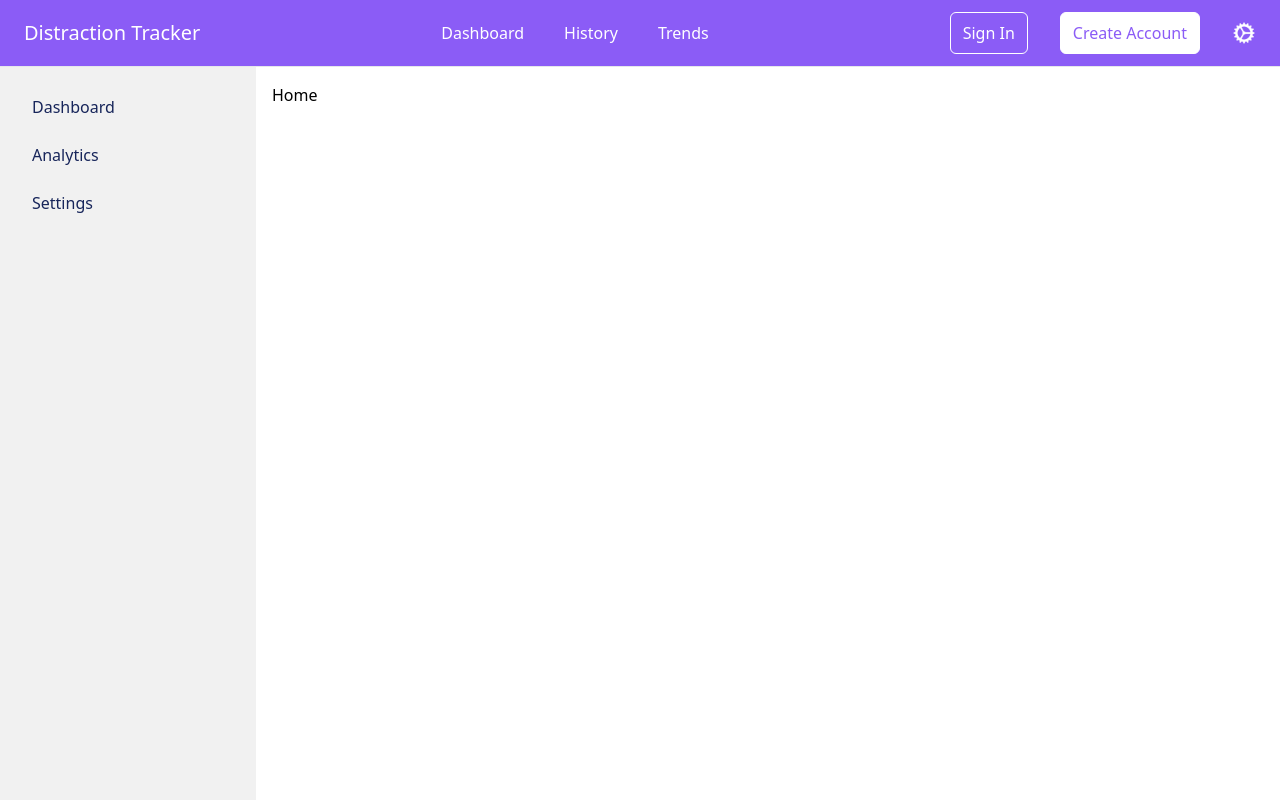
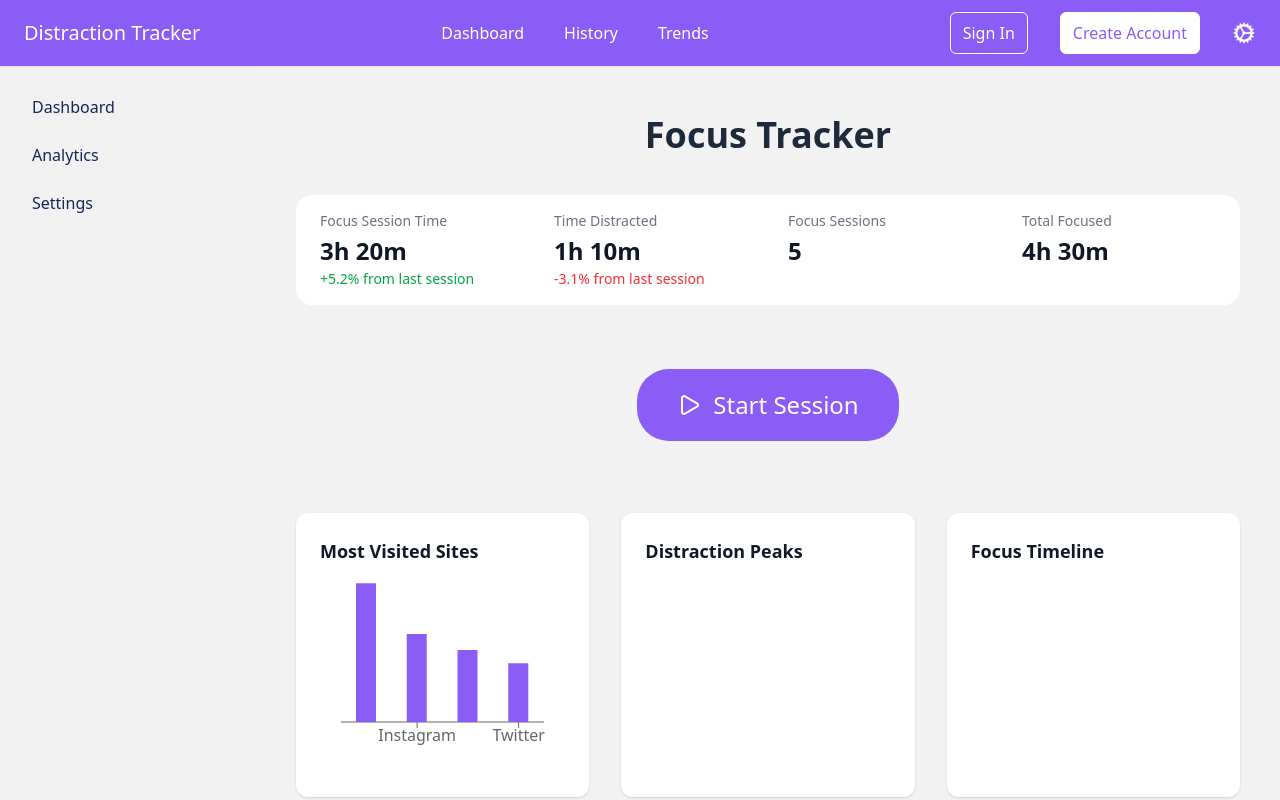
Before and after one commit to priyanshu-48/distraction-tracker, a React (Vite) app in the folder client/: page / in a window 1280 px wide. Built offline with nearby package versions, Linux system fonts and the light colour scheme.

Commit message:
feat: Add content to homepage

```diff
--- a/client/package.json
+++ b/client/package.json
@@ -11,6 +11,7 @@
   },
   "dependencies": {
     "@tailwindcss/vite": "^4.1.8",
+    "clsx": "^2.1.1",
     "lucide-react": "^0.514.0",
     "react": "^19.1.0",
     "react-dom": "^19.1.0",
--- a/client/src/App.jsx
+++ b/client/src/App.jsx
@@ -2,7 +2,7 @@ import './App.css'
 import {Routes,Route} from "react-router-dom";
 import Dashboard from './layout/Dashboard';
 import Analytics from './pages/analytics';
-import Home from './pages/Home';
+import HomePage from './pages/HomePage';
 
 
 
@@ -10,7 +10,7 @@ function App() {
   return(
     <Routes>
       <Route path="/" element={<Dashboard />}>
-        <Route path='/' element={<Home />} />
+        <Route path='/' element={<HomePage />} />
         <Route path='/analytics' element={<Analytics />} />
       </Route>
     </Routes>
--- a/client/src/components/charts/TopSitesChart.jsx
+++ b/client/src/components/charts/TopSitesChart.jsx
@@ -10,11 +10,11 @@ const data = [
 export default function TopSitesChart() {
   return (
     <ResponsiveContainer width="100%" height={200}>
-      <BarChart layout="vertical" data={data}>
-        <XAxis type="number" hide />
-        <YAxis dataKey="site" type="category" />
+      <BarChart layout="horizontal" data={data}>
+        <XAxis dataKey="site" type="category"/>
+        <YAxis type="number" hide />
         <Tooltip />
-        <Bar dataKey="minutes" fill="#8b5cf6" radius={[4, 4, 0, 0]} />
+        <Bar dataKey="minutes" fill="#8b5cf6" barSize={20}/>
       </BarChart>
     </ResponsiveContainer>
   );
--- /dev/null
+++ b/client/src/components/homepage/button.jsx
@@ -0,0 +1,20 @@
+import React from 'react';
+import clsx from 'clsx';
+
+export default function Button({ children, onClick, variant = 'default', className = '', ...props }) {
+  const baseStyles = 'inline-flex items-center justify-center rounded-4xl px-10 py-5 text-2xl font-medium transition-colors';
+  const variants = {
+    default: 'bg-violet text-white',
+    destructive: 'bg-bright-pink text-white',
+  };
+
+  return (
+    <button
+      onClick={onClick}
+      className={clsx(baseStyles, variants[variant], className)}
+      {...props}
+    >
+      {children}
+    </button>
+  );
+}
--- /dev/null
+++ b/client/src/components/homepage/card.jsx
@@ -0,0 +1,10 @@
+import React from 'react';
+
+export default function Card({ title, children }) {
+  return (
+    <div className="bg-white rounded-xl shadow p-6">
+      {title && <h2 className="text-lg font-semibold text-gray-900 mb-4">{title}</h2>}
+      {children}
+    </div>
+  );
+}
--- /dev/null
+++ b/client/src/components/homepage/statBlock.jsx
@@ -0,0 +1,15 @@
+// import React from 'react';
+
+export default function StatBlock({ title, value, growth = null }) {
+  return (
+    <div className="flex flex-col">
+      <p className="text-sm text-gray-500">{title}</p>
+      <p className="text-2xl font-semibold text-gray-900 mt-1">{value}</p>
+      {growth !== null && (
+        <p className={`text-sm mt-0.5 ${growth >= 0 ? 'text-green-600' : 'text-red-500'}`}>
+          {growth >= 0 ? `+${growth}%` : `${growth}%`} from last session
+        </p>
+      )}
+    </div>
+  );
+}
--- a/client/src/index.css
+++ b/client/src/index.css
@@ -4,7 +4,7 @@
     --color-violet:#8b5cf6;
     --color-navy-blue: #17255a;
     --color-bright-pink: #f45b69;
-    --color-warm-white: #fffaf0;
+    --color-warm-white: #f2f2f2;
     --color-eerie-black: #1b1b1b;
     --color-grey:#F1F1F1;
     --color-dark-grey:#E0E0E0;
--- a/client/src/layout/Dashboard.jsx
+++ b/client/src/layout/Dashboard.jsx
@@ -11,7 +11,7 @@ const Dashboard = () => {
       <div className="flex flex-1 overflow-hidden">
         <Sidebar />
 
-        <main className="flex-1 p-4 overflow-auto">
+        <main className="flex-1 overflow-auto">
           <Outlet />
         </main>
       </div>
--- a/client/src/layout/home.jsx
+++ /dev/null
@@ -1,21 +0,0 @@
-import Sidebar from '../components/Sidebar';
-import Navbar from '../components/Navbar';
-
-export default function Layout({ children }) {
-  return (
-    <div className="flex flex-col h-screen">
-      {/* Navbar at the top */}
-      <Navbar />
-
-      <div className="flex flex-1 overflow-hidden">
-        {/* Sidebar on the left */}
-        <Sidebar />
-
-        {/* Main content on the right */}
-        <main className="flex-1 p-6 overflow-y-auto bg-gray-100">
-          {children}
-        </main>
-      </div>
-    </div>
-  );
-}
--- a/client/src/pages/Home.jsx
+++ /dev/null
@@ -1,9 +0,0 @@
-import React from 'react'
-
-const Home = () => {
-  return (
-    <div><h1>Home</h1></div>
-  )
-}
-
-export default Home
--- /dev/null
+++ b/client/src/pages/HomePage.jsx
@@ -0,0 +1,76 @@
+import { useState } from "react";
+import Button from "../components/homepage/button";
+import StatBlock from "../components/homepage/statBlock";
+import {BarChart,Bar,XAxis,YAxis,Tooltip,ResponsiveContainer,} from "recharts";
+import TopSitesChart from "../components/charts/TopSitesChart";
+import Card from "../components/homepage/card";
+import { Play, Pause } from "lucide-react";
+
+export default function HomePage() {
+  const [tracking, setTracking] = useState(false);
+
+  const toggleTracking = () => setTracking((prev) => !prev);
+
+  const analytics = {
+    mostVisitedSites: [
+      { site: "YouTube", time: 120 },
+      { site: "Reddit", time: 90 },
+      { site: "StackOverflow", time: 60 },
+    ],
+    focusSessionTime: "3h 20m",
+    timeDistracted: "1h 10m",
+    timeFocused: "4h 30m",
+    sessionCount: 5,
+  };
+
+  return (
+    <div className="min-h-screen bg-warm-white text-gray-800 m-0 p-0">
+      <div className="max-w-80% mx-auto space-y-6">
+        <div className="justify-self-center pt-12">
+          <h1 className="text-4xl font-bold">Focus Tracker</h1>
+        </div>
+        <div className="bg-white rounded-2xl m-10 grid grid-cols-2 md:grid-cols-4 gap-x-10 gap-y-4 px-6 py-4">
+          <StatBlock title="Focus Session Time" value="3h 20m" growth={5.2} />
+          <StatBlock title="Time Distracted" value="1h 10m" growth={-3.1} />
+          <StatBlock title="Focus Sessions" value="5" />
+          <StatBlock title="Total Focused" value="4h 30m" />
+        </div>
+        <div className="justify-self-center p-6 ">
+          <Button
+            onClick={toggleTracking}
+            variant={tracking ? "destructive" : "default"}
+            className="text-2xl gap-3"
+          >
+            {tracking ? (
+              <Pause className="w-6 h-6" />
+            ) : (
+              <Play className="w-6 h-6" />
+            )}
+            {tracking ? "Stop" : "Start"} Session
+          </Button>
+        </div>
+        <div className="grid grid-cols-1 md:grid-cols-2 lg:grid-cols-3 gap-8 px-10 mt-12">
+
+          <Card title="Most Visited Sites">
+            <div className="h-48 flex items-end justify-around px-4 pb-4">
+              <TopSitesChart />
+            </div>
+          </Card>
+
+          <Card title="Distraction Peaks">
+            <div className="h-48 flex items-center justify-center text-gray-500">
+              {/* Chart goes here */}
+            </div>
+          </Card>
+
+          <Card title="Focus Timeline">
+            <div className="h-48 flex items-center justify-center text-gray-500">
+              {/* Graph goes here */}
+            </div>
+          </Card>
+
+        </div>
+      </div>
+    </div>
+  );
+}
```
Also changed, not shown: 1 other file (tests, documents, lock files or other folders).
